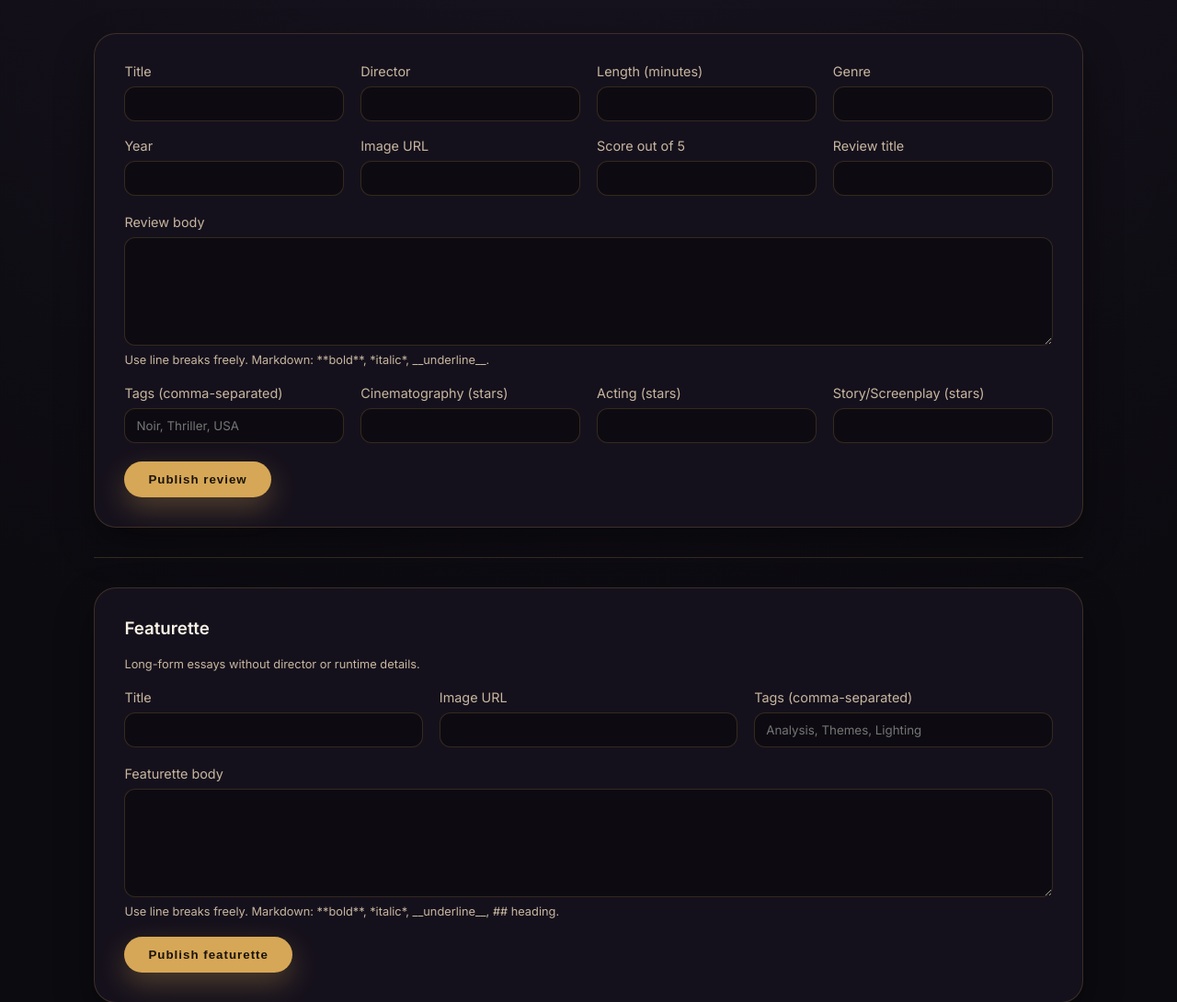
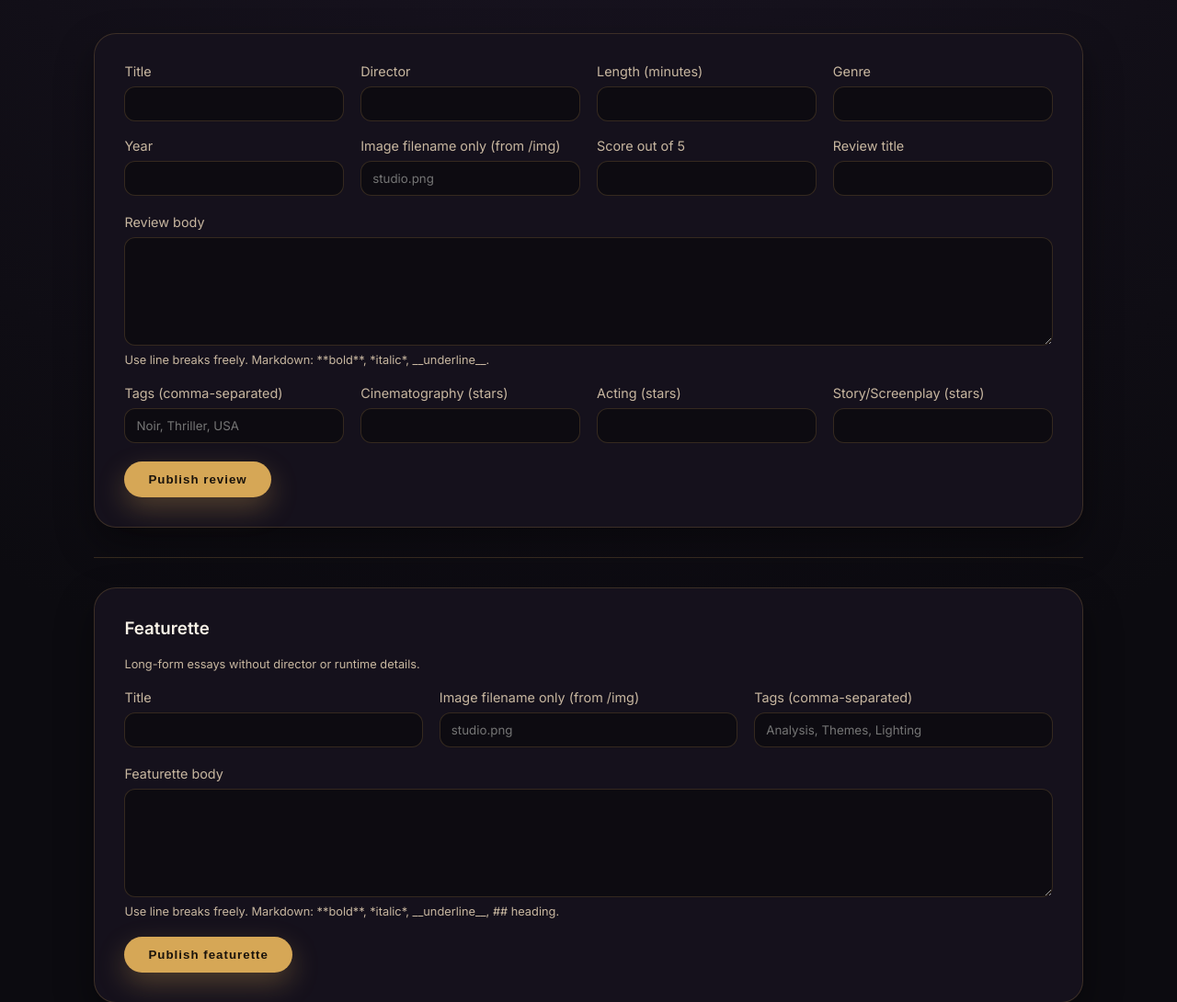
Before and after one commit to MisterNo95/flickly, a Flask app: page /admin in a window 1280 px wide. Shown: the part 434-1524 px from the top of the page at 92% size. Run offline with Flask 3, Linux system fonts and the light colour scheme.

Commit message:
Allow admin image filenames

```diff
--- a/app.py
+++ b/app.py
@@ -6,11 +6,12 @@ import html
 import re
 from pathlib import Path
 
-from flask import Flask, abort, redirect, render_template, request, url_for
+from flask import Flask, abort, redirect, render_template, request, send_from_directory, url_for
 from urllib.parse import unquote
 from markupsafe import Markup
 
 DB_PATH = Path("reviews.db")
+IMG_PATH = Path("img")
 
 app = Flask(__name__)
 
@@ -313,6 +314,13 @@ def featurette_tag_set(featurette: sqlite3.Row) -> set[str]:
     return {normalize_tag(tag) for tag in parse_tags(featurette["tags"])}
 
 
+def normalize_image_path(raw_image: str) -> str:
+    image = raw_image.strip()
+    if image.startswith(("http://", "https://", "/")):
+        return image
+    return f"/img/{Path(image).name}"
+
+
 def build_tag_catalog(reviews: list[sqlite3.Row], featurettes: list[sqlite3.Row]) -> dict:
     tag_counts: dict[str, int] = {}
     years: dict[str, int] = {}
@@ -500,7 +508,7 @@ def admin() -> str:
         if request.form.get("form_type") == "featurette":
             payload = {
                 "title": request.form["title"].strip(),
-                "image_url": request.form["image_url"].strip(),
+                "image_url": normalize_image_path(request.form["image_url"]),
                 "body": request.form["body"].strip(),
                 "tags": request.form["tags"].replace("/", ",").strip(),
                 "created_at": datetime.utcnow().isoformat(),
@@ -534,7 +542,7 @@ def admin() -> str:
             "length": int(request.form["length"]),
             "genre": request.form["genre"].strip(),
             "year": int(request.form["year"]),
-            "image_url": request.form["image_url"].strip(),
+            "image_url": normalize_image_path(request.form["image_url"]),
             "score_overall": float(request.form["score_overall"]),
             "review_title": request.form["review_title"].strip(),
             "review_body": request.form["review_body"].strip(),
@@ -588,6 +596,11 @@ def admin() -> str:
     return render_template("admin.html")
 
 
+@app.route("/img/<path:filename>")
+def uploaded_image(filename: str):
+    return send_from_directory(IMG_PATH, filename)
+
+
 init_db()
 
 
--- a/templates/admin.html
+++ b/templates/admin.html
@@ -52,8 +52,8 @@
             <input type="number" name="year" min="1900" max="2100" required />
           </label>
           <label>
-            Image URL
-            <input type="url" name="image_url" required />
+            Image filename only (from /img)
+            <input type="text" name="image_url" placeholder="studio.png" required />
           </label>
           <label>
             Score out of 5
@@ -105,8 +105,8 @@
             <input type="text" name="title" required />
           </label>
           <label>
-            Image URL
-            <input type="url" name="image_url" required />
+            Image filename only (from /img)
+            <input type="text" name="image_url" placeholder="studio.png" required />
           </label>
           <label>
             Tags (comma-separated)
```
Also changed, not shown: img/amarga.png (added), img/hacks.png (added), img/hurry.png (added), img/marty.png (added), img/sirat.png (added), img/studio.png (added), img/thunderbolts.png (added), 1 other file.
